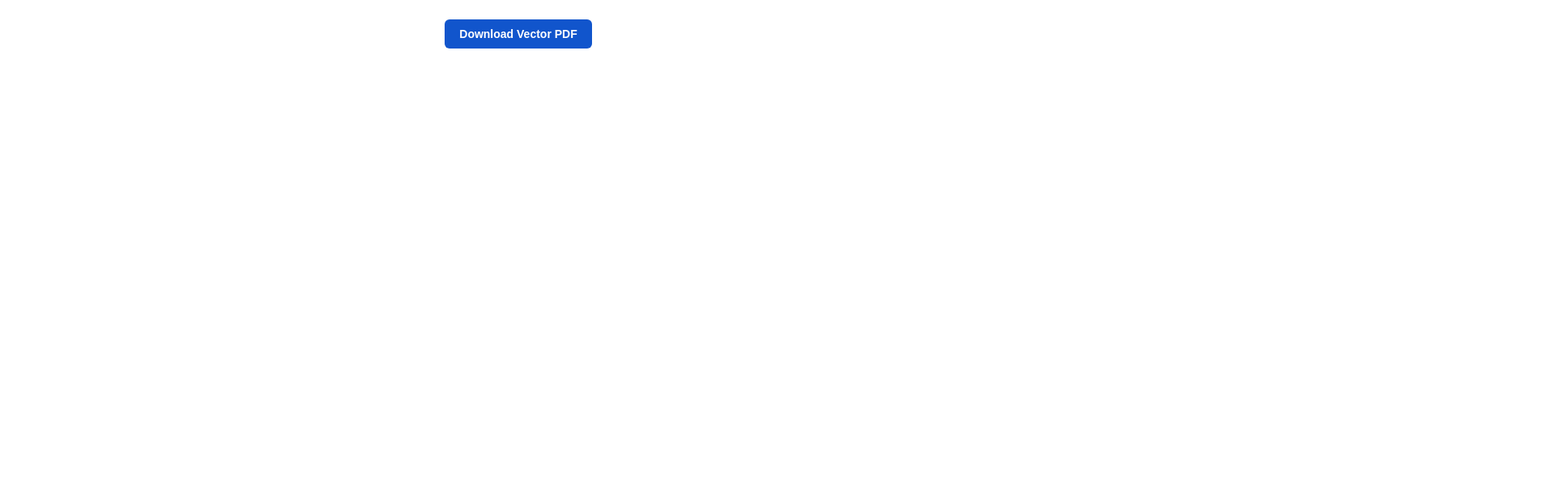
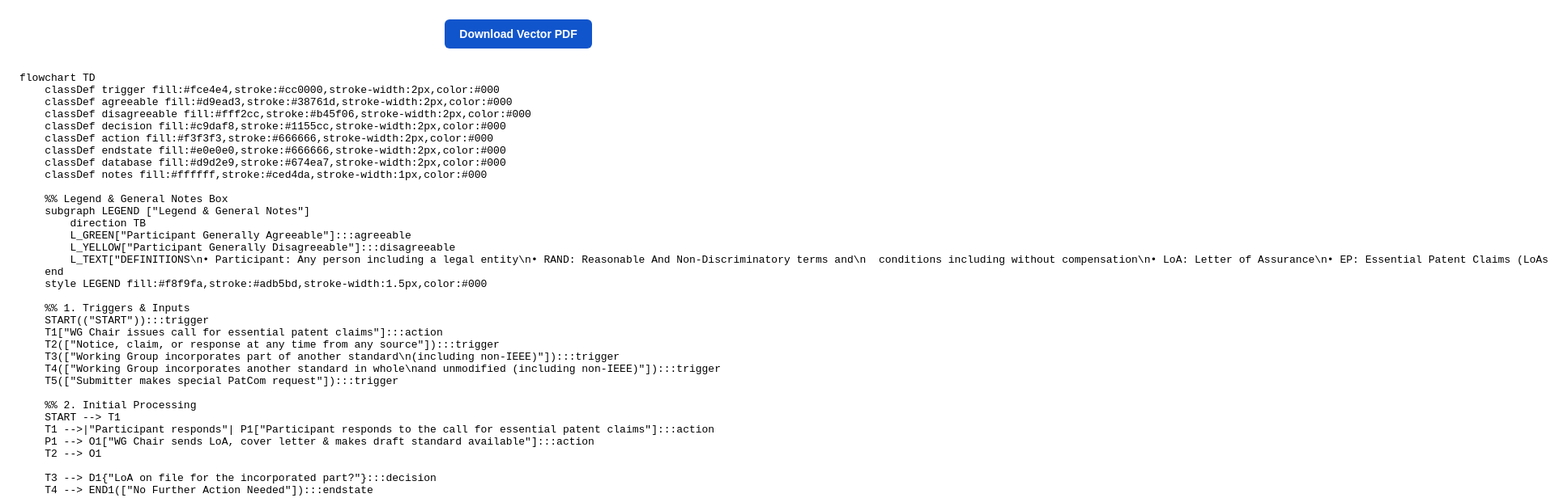
Before and after one commit to McGinleySteven/ieee-patent-flowchart, a plain HTML site: page index.html in a window 1280 px wide. Shown: the top 616 px of the page at 81% size, 1920 px wide, since content can reach past the window. Drawn offline with nearby package versions, Linux system fonts and the light colour scheme.

Commit message:
Update index.html

```diff
--- a/index.html
+++ b/index.html
@@ -4,8 +4,8 @@
   <meta charset="UTF-8" />
   <meta name="viewport" content="width=device-width, initial-scale=1.0" />
   <title>IEEE Essential Patent Claims Flowchart</title>
-  <script src="https://cdn.jsdelivr.net/npm/jspdf@2.5.1/dist/jspdf.umd.min.js"></script>
-  <script src="https://cdn.jsdelivr.net/npm/svg2pdf.js@2.8.1/dist/svg2pdf.umd.min.js"></script>
+  <script src="[https://cdn.jsdelivr.net/npm/jspdf@2.5.1/dist/jspdf.umd.min.js](https://cdn.jsdelivr.net/npm/jspdf@2.5.1/dist/jspdf.umd.min.js)"></script>
+  <script src="[https://cdn.jsdelivr.net/npm/svg2pdf.js@2.8.1/dist/svg2pdf.umd.min.js](https://cdn.jsdelivr.net/npm/svg2pdf.js@2.8.1/dist/svg2pdf.umd.min.js)"></script>
   <style>
     body {
       font-family: -apple-system, BlinkMacSystemFont, "Segoe UI", Roboto, sans-serif;
@@ -46,11 +46,91 @@
   </div>
 
   <pre class="mermaid">
-    <!-- PASTE YOUR flowchart TD CODE HERE -->
+flowchart TD
+    classDef trigger fill:#fce4e4,stroke:#cc0000,stroke-width:2px,color:#000
+    classDef agreeable fill:#d9ead3,stroke:#38761d,stroke-width:2px,color:#000
+    classDef disagreeable fill:#fff2cc,stroke:#b45f06,stroke-width:2px,color:#000
+    classDef decision fill:#c9daf8,stroke:#1155cc,stroke-width:2px,color:#000
+    classDef action fill:#f3f3f3,stroke:#666666,stroke-width:2px,color:#000
+    classDef endstate fill:#e0e0e0,stroke:#666666,stroke-width:2px,color:#000
+    classDef database fill:#d9d2e9,stroke:#674ea7,stroke-width:2px,color:#000
+    classDef notes fill:#ffffff,stroke:#ced4da,stroke-width:1px,color:#000
+
+    %% Legend & General Notes Box
+    subgraph LEGEND ["Legend & General Notes"]
+        direction TB
+        L_GREEN["Participant Generally Agreeable"]:::agreeable
+        L_YELLOW["Participant Generally Disagreeable"]:::disagreeable
+        L_TEXT["DEFINITIONS\n• Participant: Any person including a legal entity\n• RAND: Reasonable And Non-Discriminatory terms and\n  conditions including without compensation\n• LoA: Letter of Assurance\n• EP: Essential Patent Claims (LoAs not needed for non-essential claims)\n• WG Chair: The Working Group Chair or his delegate\n\nCALL FOR ESSENTIAL PATENT CLAIMS RULES\n• Call shall be made at every meeting\n• Call shall go out to all participants\n• Call shall only be for essential patent claims"]:::notes
+    end
+    style LEGEND fill:#f8f9fa,stroke:#adb5bd,stroke-width:1.5px,color:#000
+
+    %% 1. Triggers & Inputs
+    START(("START")):::trigger
+    T1["WG Chair issues call for essential patent claims"]:::action
+    T2(["Notice, claim, or response at any time from any source"]):::trigger
+    T3(["Working Group incorporates part of another standard\n(including non-IEEE)"]):::trigger
+    T4(["Working Group incorporates another standard in whole\nand unmodified (including non-IEEE)"]):::trigger
+    T5(["Submitter makes special PatCom request"]):::trigger
+
+    %% 2. Initial Processing
+    START --> T1
+    T1 -->|"Participant responds"| P1["Participant responds to the call for essential patent claims"]:::action
+    P1 --> O1["WG Chair sends LoA, cover letter & makes draft standard available"]:::action
+    T2 --> O1
+
+    T3 --> D1{"LoA on file for the incorporated part?"}:::decision
+    T4 --> END1(["No Further Action Needed"]):::endstate
+
+    D1 -- "Yes" --> END1
+    D1 -- "No" --> D3
+
+    %% 3. Outreach Decisions
+    O1 --> D2{"Potential EP holder responds to LoA request?"}:::decision
+    D2 -- "No" --> D3{"Any reason to assume potential EP?"}:::decision
+    D3 -- "No" --> END1
+    D3 -- "Yes" --> PATCOM["PatCom Consideration"]:::action
+
+    %% 4. Response Evaluation (Routing)
+    D2 -- "Yes" --> RESP_ROUTER{"Evaluate Response Type"}:::decision
+
+    %% Agreeable Flow (Green)
+    RESP_ROUTER -->|"Generally Agreeable"| G1["Has/claims EPs & agrees to RAND"]:::agreeable
+    RESP_ROUTER -->|"Generally Agreeable"| G2["Does not know but agrees to RAND if discovered later"]:::agreeable
+    RESP_ROUTER -->|"Generally Agreeable"| G3["Agrees not to enforce essential patent claim(s)"]:::agreeable
+
+    %% Disagreeable Flow (Yellow)
+    RESP_ROUTER -->|"Generally Disagreeable"| Y1["Has specific EPs & does not agree to RAND"]:::disagreeable
+    RESP_ROUTER -->|"Generally Disagreeable"| Y2["Does not know & does not agree to RAND if discovered later"]:::disagreeable
+    RESP_ROUTER -->|"Generally Disagreeable"| Y3["Asserts EPs with no specifics & refuses RAND"]:::disagreeable
+
+    %% Special Track
+    T5 -.->|"Possibly w/o WG knowledge"| PATCOM
+
+    %% 5A. Agreeable Processing & Database
+    G1 --> V1["Authorized person returns LoA to IEEE staff with copy to WG Chair"]:::action
+    G2 --> V1
+    G3 --> V1
+
+    V1 --> D4{"Materially complete and on approved LOA form?"}:::decision
+    D4 -- "No" --> R1["Potential EP holder is reminded of requirement to use approved form"]:::action
+    R1 --> V1
+
+    D4 -- "Yes" --> DB[("Patent LoA Database")]:::database
+
+    %% Database Access Outputs
+    DB -->|"Written request to staff"| OUT1["Copy of LoA sent to requestor"]:::action
+    DB -->|"Web Access"| OUT2["List of EP holders, LoA category, and patent number if appropriate.\nLoA is scanned into DB and accessible from the Web."]:::action
+
+    %% 5B. Disagreeable Processing
+    Y1 --> PATCOM
+    Y2 --> PATCOM
+    Y3 --> PATCOM
+    PATCOM --> OUT3(["PatCom recommendation to the SASB for appropriate action"]):::endstate
   </pre>
 
   <script type="module">
-    import mermaid from 'https://cdn.jsdelivr.net/npm/mermaid@11/dist/mermaid.esm.min.mjs';
+    import mermaid from '[https://cdn.jsdelivr.net/npm/mermaid@11/dist/mermaid.esm.min.mjs](https://cdn.jsdelivr.net/npm/mermaid@11/dist/mermaid.esm.min.mjs)';
     mermaid.initialize({
       startOnLoad: true,
       flowchart: { htmlLabels: false }
```
